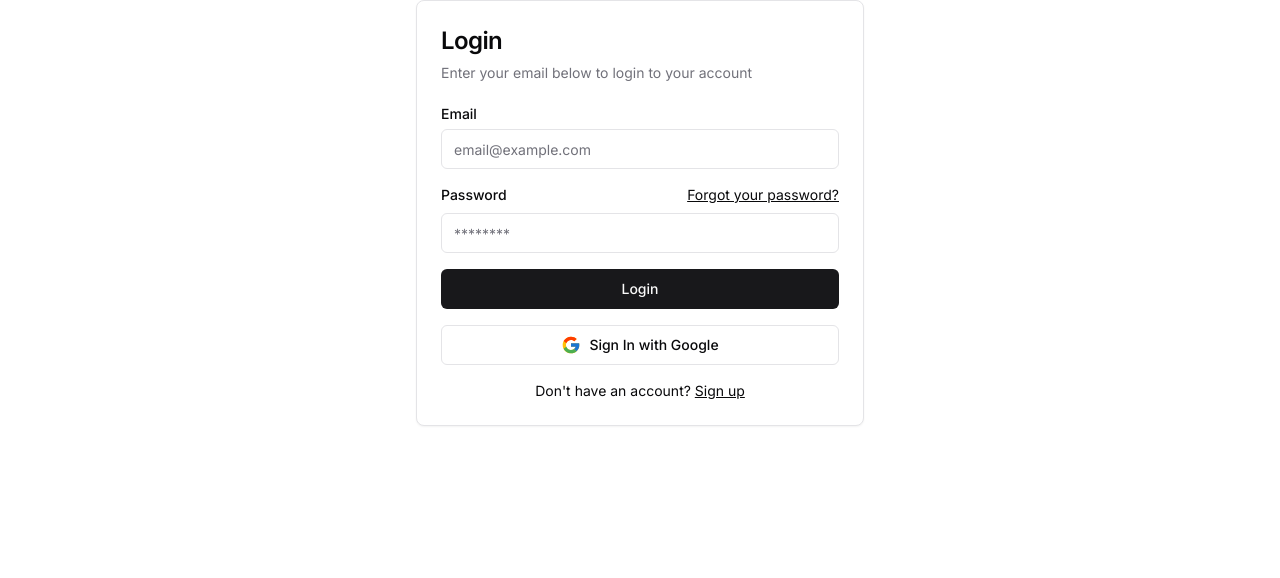
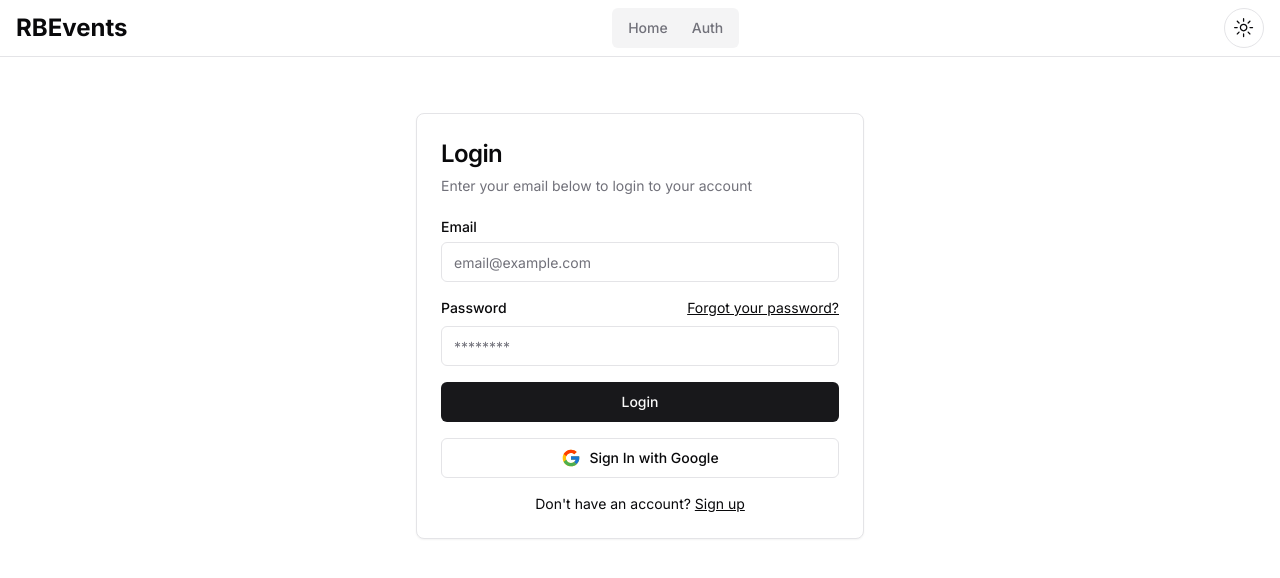
Before and after one commit to francoragout/RBEvents, a Next.js app: page /auth/login in a window 1280 px wide. Shown: the top 578 px of the page. Built offline with nearby package versions, Linux system fonts and the light colour scheme; no server answers.

Commit message:
style home page

```diff
--- a/app/(protected)/admin/page.tsx
+++ b/app/(protected)/admin/page.tsx
@@ -1,10 +1,8 @@
 import Dashboard from "@/components/admin/dashboard";
-import LogoutButton from "@/components/admin/logout-button";
 
 export default async function AdminPage() {
   return (
     <div className="container">
-      <LogoutButton />
       <Dashboard />
     </div>
   );
--- a/app/layout.tsx
+++ b/app/layout.tsx
@@ -4,6 +4,8 @@ import "./globals.css";
 import { cn } from "@/lib/utils";
 import { ThemeProvider } from "@/components/theme-provider";
 import { Toaster } from "sonner";
+import Navbar from "@/components/navbar";
+import { Separator } from "@/components/ui/separator";
 
 const fontSans = FontSans({
   subsets: ["latin"],
@@ -34,6 +36,8 @@ export default function RootLayout({
           enableSystem
           disableTransitionOnChange
         >
+          <Navbar />
+          <Separator />
           {children}
           <Toaster />
         </ThemeProvider>
--- a/components/admin/navbar.tsx
+++ b/components/admin/navbar.tsx
@@ -25,7 +25,9 @@ export const Navbar = () => {
       <Tabs defaultValue={path}>
         <TabsList className="">
           <Link href="/admin">
-            <TabsTrigger value="/admin" className="">Dashboard</TabsTrigger>
+            <TabsTrigger value="/admin" className="">
+              Dashboard
+            </TabsTrigger>
           </Link>
           <Link href="/admin/events">
             <TabsTrigger value="/admin/events">Events</TabsTrigger>
@@ -37,25 +39,7 @@ export const Navbar = () => {
       </Tabs>
       <div className="flex items-center space-x-4">
         <ModeToggle />
-        <DropdownMenu>
-          <DropdownMenuTrigger asChild>
-            <Button
-              variant="outline"
-              size="icon"
-              className="overflow-hidden rounded-full"
-            >
-              <BellIcon className="h-[1.2rem] w-[1.2rem]" />
-            </Button>
-          </DropdownMenuTrigger>
-          <DropdownMenuContent align="end">
-            <DropdownMenuLabel>My Account</DropdownMenuLabel>
-            <DropdownMenuSeparator />
-            <DropdownMenuItem>Settings</DropdownMenuItem>
-            <DropdownMenuItem>Support</DropdownMenuItem>
-            <DropdownMenuSeparator />
-            <DropdownMenuItem>Logout</DropdownMenuItem>
-          </DropdownMenuContent>
-        </DropdownMenu>
+
         <DropdownMenu>
           <DropdownMenuTrigger asChild>
             <Button
--- a/components/auth/login-form.tsx
+++ b/components/auth/login-form.tsx
@@ -63,7 +63,7 @@ export default function LoginForm({
   }
 
   return (
-    <Card className="mx-auto max-w-md">
+    <Card className="mx-auto max-w-md mt-14">
       <CardHeader>
         <CardTitle className="text-2xl">Login</CardTitle>
         <CardDescription>
--- a/components/auth/register-form.tsx
+++ b/components/auth/register-form.tsx
@@ -55,7 +55,7 @@ export default function RegisterForm() {
   }
 
   return (
-    <Card className="mx-auto max-w-md">
+    <Card className="mx-auto max-w-md mt-14">
       <CardHeader>
         <CardTitle className="text-2xl">Sign Up</CardTitle>
         <CardDescription>
--- a/components/navbar.tsx
+++ b/components/navbar.tsx
@@ -0,0 +1,31 @@
+"use client";
+
+import { Tabs, TabsList, TabsTrigger } from "@/components/ui/tabs";
+import Link from "next/link";
+import { ModeToggle } from "./theme-toggle-button";
+import { usePathname } from "next/navigation";
+
+const links = [
+  { name: "Home", href: "/" },
+  { name: "Auth", href: "/auth/login" },
+];
+
+export default function Navbar() {
+  const pathname = usePathname();
+  return (
+    <nav className="flex items-center justify-between py-2 px-4">
+      <h1 className="text-2xl font-bold">RBEvents</h1>
+
+      <Tabs>
+        <TabsList defaultValue={pathname}>
+          {links.map((link) => (
+            <TabsTrigger key={link.href} value={link.href}>
+              <Link href={link.href}>{link.name}</Link>
+            </TabsTrigger>
+          ))}
+        </TabsList>
+      </Tabs>
+      <ModeToggle />
+    </nav>
+  );
+}
--- a/package.json
+++ b/package.json
@@ -11,7 +11,6 @@
   "dependencies": {
     "@auth/prisma-adapter": "^2.1.0",
     "@hookform/resolvers": "^3.4.2",
-    "@next/font": "^14.2.5",
     "@prisma/client": "^5.14.0",
     "@radix-ui/react-alert-dialog": "^1.0.5",
     "@radix-ui/react-avatar": "^1.0.4",
```
Also changed, not shown: hooks/use-current-role.ts (added, +7 -0 lines), 1 other file (tests, documents, lock files or other folders).
